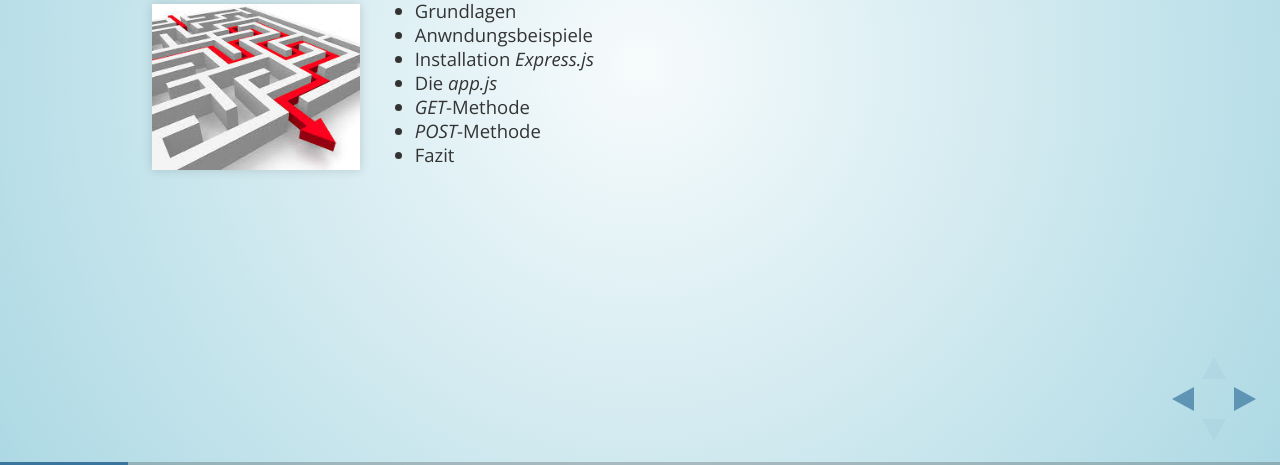
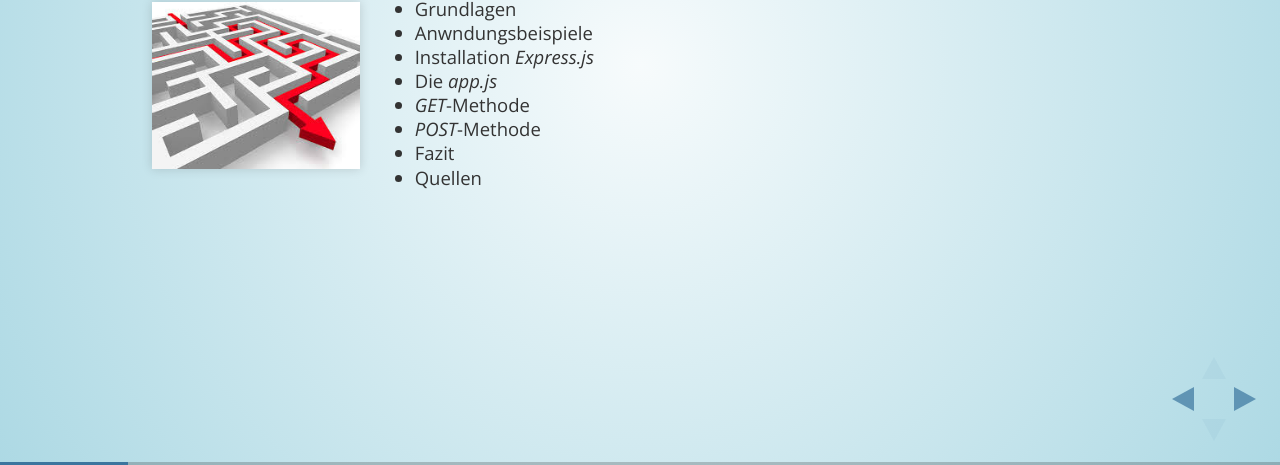
Before and after one commit to tobias-jung/Expressjs, a website: page reveal.js-3.1.0/Express-js.html in a window 1280 px wide. Both pictures are taken after a click on the element 1251 px from the left and 734 px from the top of the page. Shown: the part 335-800 px from the top of the page. Drawn offline with nearby package versions, Linux system fonts and the light colour scheme.

Commit message:
approved

```diff
--- a/reveal.js-3.1.0/Express-js.html
+++ b/reveal.js-3.1.0/Express-js.html
@@ -60,6 +60,7 @@
                             <li><i>GET</i>-Methode</li>
                             <li><i>POST</i>-Methode</li>
                             <li>Fazit</li>
+                            <li>Quellen</li>
                         </ul>
                     </div>
                 </div>
```
